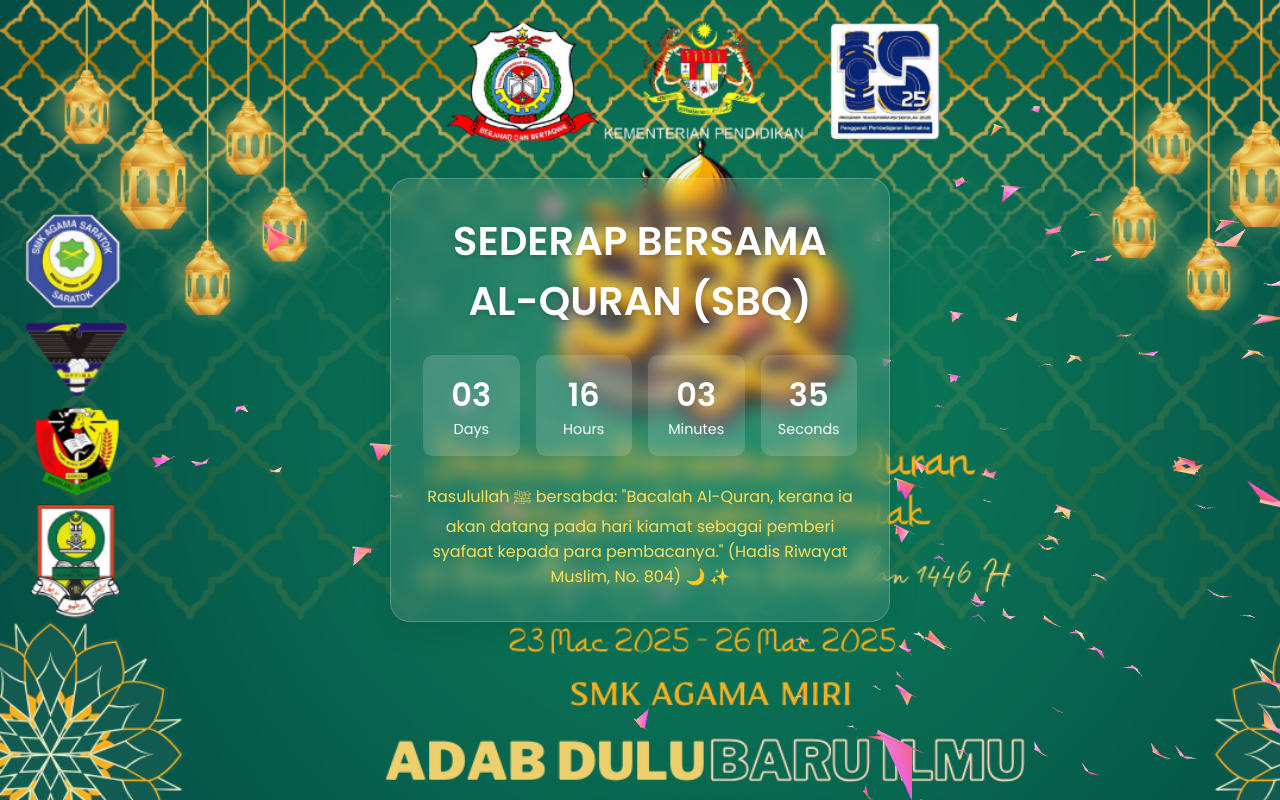
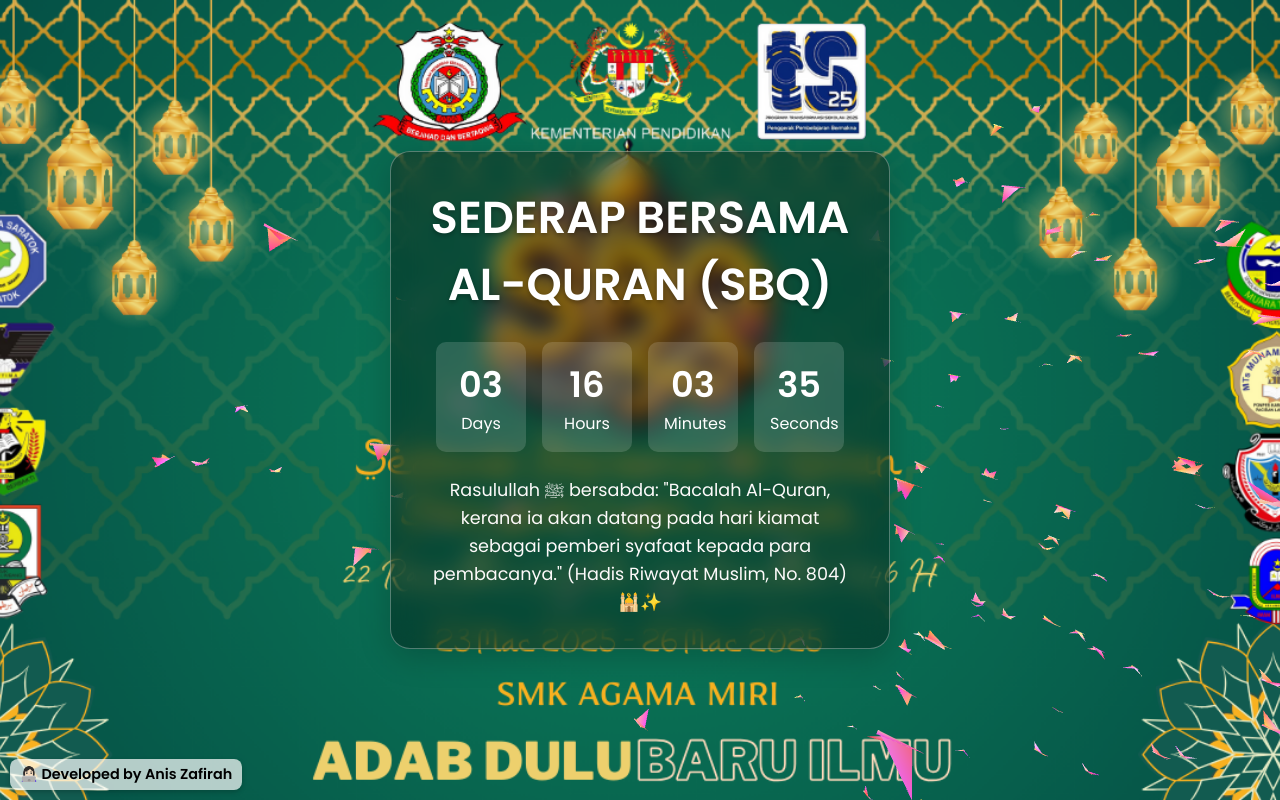
Before and after one commit to Aniszafirah11/SBQ2025, a plain HTML site: page index.html in a window 1280 px wide. Drawn offline with nearby package versions, Linux system fonts and the light colour scheme.

Commit message:
Update index.html

```diff
--- a/index.html
+++ b/index.html
@@ -1,5 +1,6 @@
 <!DOCTYPE html>
 <html lang="en">
+
 <head>
     <meta charset="UTF-8">
     <meta name="viewport" content="width=device-width, initial-scale=1.0">
@@ -7,7 +8,7 @@
     <script src="https://cdnjs.cloudflare.com/ajax/libs/three.js/r121/three.min.js"></script>
     <script src="https://cdn.jsdelivr.net/npm/vanta@latest/dist/vanta.birds.min.js"></script>
     <script>
-      window.addEventListener("DOMContentLoaded", ()=>{
+        window.addEventListener("DOMContentLoaded", () => {
             VANTA.BIRDS({
                 el: "#vanta",
                 mouseControls: true,
@@ -23,11 +24,11 @@
                 alignment: 43.00,
                 quantity: 4.00,
                 backgroundAlpha: 0.0,
-        });
-        setTimeout(()=>{
-          document.querySelector('main').style.opacity='1';
-          document.querySelector('main').style.filter='none';
-        }, 1000);
+            })
+            setTimeout(() => {
+                document.querySelector('main').style.opacity = '1'
+                document.querySelector('main').style.filter = 'none'
+            }, 1000)
         });
     </script>
     <style>
@@ -44,47 +45,49 @@
             display: flex;
             align-items: center;
             justify-content: center;
-            background: url('SBQ2.png');
+            background: url('SBQ2.png') no-repeat center center fixed;
+            background-size: cover;
             font-family: 'Poppins', sans-serif;
-            background-repeat: no-repeat;
-            background-size: cover;
+            padding: 1rem;
+            text-align: center;
         }
 
         #vanta {
             position: absolute;
+            top: 0;
             left: 0;
-            right: 0;
             width: 100%;
             height: 100vh;
             z-index: 0;
         }
 
         .container {
-            background: rgba(255, 255, 255, 0.1);
-            backdrop-filter: blur(9px);
+            background: rgba(0, 0, 0, 0.35);
+            backdrop-filter: blur(12px);
             border-radius: 20px;
             padding: 2rem;
-            box-shadow: 0 8px 32px rgba(0, 0, 0, 0.1);
-            border: 1px solid rgba(255, 255, 255, 0.2);
-            text-align: center;
+            box-shadow: 0 8px 32px rgba(0, 0, 0, 0.2);
+            border: 1px solid rgba(255, 255, 255, 0.3);
             position: relative;
             z-index: 1;
-            max-width: 90%;
-            width: 500px;
+            width: 90%;
+            max-width: 500px;
         }
 
         .title {
             color: #fff;
-            font-size: 2.5rem;
+            font-size: clamp(1.8rem, 5vw, 2.8rem);
             margin-bottom: 1.5rem;
-            text-shadow: 0 2px 5px rgba(0, 0, 0, 0.2);
+            text-shadow: 0 2px 5px rgba(0, 0, 0, 0.3);
+            font-weight: 600;
         }
 
         .countdown {
-            display: grid;
-            grid-template-columns: repeat(auto-fit, minmax(80px, 1fr));
+            display: flex;
+            justify-content: center;
             gap: 1rem;
             margin-bottom: 1.5rem;
+            flex-wrap: wrap;
         }
 
         .countdown-item {
@@ -92,37 +95,80 @@
             padding: 1rem;
             border-radius: 10px;
             color: #fff;
+            width: 90px;
+            text-align: center;
         }
 
         .number {
-            font-size: 2rem;
-            font-weight: 600;
+            font-size: clamp(1.8rem, 4vw, 2.2rem);
+            font-weight: 700;
         }
 
         .label {
-            font-size: 0.9rem;
+            font-size: clamp(0.9rem, 2vw, 1rem);
+            font-weight: 500;
         }
 
         .message {
-            color: #FFDE59;
-            font-size: 1rem;
-            margin-top: 1rem;
+            color: #fdfafa;
+            font-size: clamp(0.9rem, 2vw, 1.1rem);
+            margin-top: 1.5rem;
+            line-height: 1.6;
         }
 
+        .developer {
+            position: absolute;
+            bottom: 10px;
+            left: 10px;
+            background: rgba(255, 255, 255, 0.7);
+            /* Light semi-transparent background */
+            color: rgb(0, 0, 0);
+            font-size: 0.9rem;
+            /* Default font size */
+            opacity: 1;
+            font-weight: bold;
+            font-family: 'Poppins', sans-serif;
+            padding: 5px 10px;
+            border-radius: 8px;
+            box-shadow: 0 2px 5px rgba(0, 0, 0, 0.2);
+            max-width: 90%;
+            /* Prevents overflow on smaller screens */
+            text-align: center;
+        }
+
+        /* Responsive adjustments */
+        @media (max-width: 480px) {
+            .developer {
+                font-size: 0.8rem;
+                /* Smaller font for very small screens */
+                bottom: 5px;
+                left: 5px;
+                padding: 3px 8px;
+                /* Reduce padding */
+            }
+        }
+
+
+
+        /* Mobile adjustments */
         @media (max-width: 600px) {
-            .title {
-                font-size: 2rem;
+            .countdown {
+                gap: 0.8rem;
             }
-            .number {
-                font-size: 1.8rem;
+
+            .countdown-item {
+                width: 80px;
             }
+
             .container {
                 padding: 1.5rem;
             }
         }
     </style>
 </head>
+
 <body>
+    <div class="developer"> 👩🏻‍💻 Developed by Anis Zafirah</div>
     <div id="vanta"></div>
     <div class="container">
         <h1 class="title">SEDERAP BERSAMA AL-QURAN (SBQ)</h1>
@@ -146,33 +192,34 @@
         </div>
         <div class="message">Rasulullah ﷺ bersabda:
             "Bacalah Al-Quran, kerana ia akan datang pada hari kiamat sebagai pemberi syafaat kepada para pembacanya."
-(Hadis Riwayat Muslim, No. 804) 🌙 ✨</div>
+            (Hadis Riwayat Muslim, No. 804) 🕌✨</div>
     </div>
 
     <script>
         function updateCountdown() {
-            const sbqDate = new Date('March 26, 2025 00:00:00').getTime();
-            const now = new Date().getTime();
-            const distance = sbqDate - now;
+            const sbqDate = new Date('March 26, 2025 00:00:00').getTime()
+            const now = new Date().getTime()
+            const distance = sbqDate - now
 
-            const days = Math.floor(distance / (1000 * 60 * 60 * 24));
-            const hours = Math.floor((distance % (1000 * 60 * 60 * 24)) / (1000 * 60 * 60));
-            const minutes = Math.floor((distance % (1000 * 60 * 60)) / (1000 * 60));
-            const seconds = Math.floor((distance % (1000 * 60)) / 1000);
+            const days = Math.floor(distance / (1000 * 60 * 60 * 24))
+            const hours = Math.floor((distance % (1000 * 60 * 60 * 24)) / (1000 * 60 * 60))
+            const minutes = Math.floor((distance % (1000 * 60 * 60)) / (1000 * 60))
+            const seconds = Math.floor((distance % (1000 * 60)) / 1000)
 
-            document.getElementById('days').textContent = String(days).padStart(2, '0');
-            document.getElementById('hours').textContent = String(hours).padStart(2, '0');
-            document.getElementById('minutes').textContent = String(minutes).padStart(2, '0');
-            document.getElementById('seconds').textContent = String(seconds).padStart(2, '0');
+            document.getElementById('days').textContent = String(days).padStart(2, '0')
+            document.getElementById('hours').textContent = String(hours).padStart(2, '0')
+            document.getElementById('minutes').textContent = String(minutes).padStart(2, '0')
+            document.getElementById('seconds').textContent = String(seconds).padStart(2, '0')
 
             if (distance < 0) {
-                clearInterval(countdownInterval);
-                document.querySelector('.message').textContent = 'Mari kita membaca Al-Quran! 🌙';
+                clearInterval(countdownInterval)
+                document.querySelector('.message').textContent = 'Mari kita membaca Al-Quran! 🌙'
             }
         }
 
-        const countdownInterval = setInterval(updateCountdown, 1000);
+        const countdownInterval = setInterval(updateCountdown, 1000)
         updateCountdown();
     </script>
 </body>
+
 </html>
```
Lines whose indentation alone changed are shown as unchanged.
